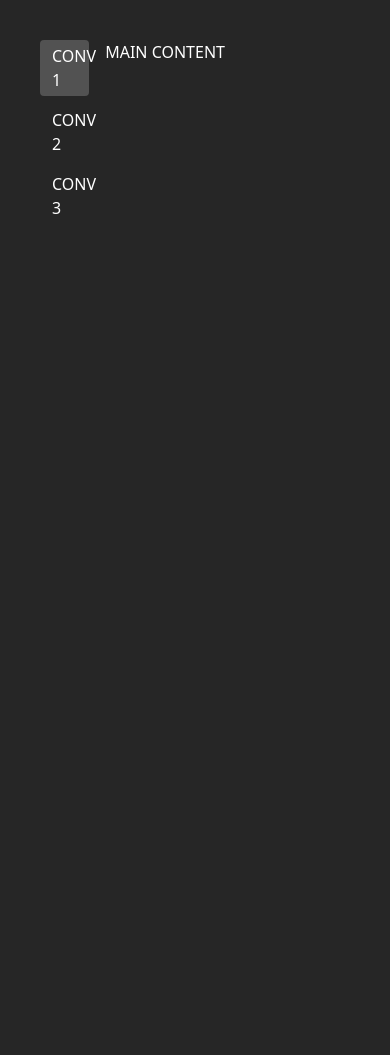
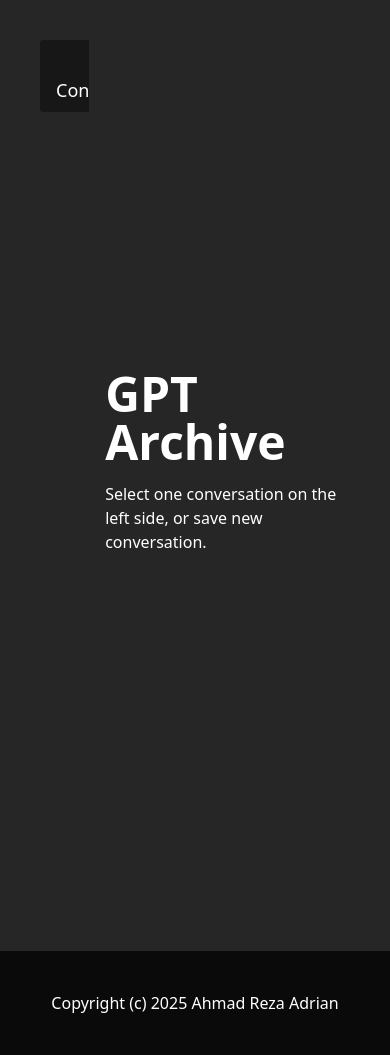
Before and after one commit to rezadrian01/GPT-Archive, a Flask app: page / in a window 390 px wide. Before the commit the page ends 214 px from the top, so only its background shows below. Run offline with Flask 3, Linux system fonts and the light colour scheme; data that the repository does not hold is empty.

Commit message:
feat: create insert conversation endpoint, fetching conversation data and show it on page (#3)

```diff
--- a/src/app.py
+++ b/src/app.py
@@ -1,14 +1,55 @@
-from flask import Flask, render_template
 
-from db import create_table, insert_conversation, get_conversations
+from flask import Flask, render_template, request
+from db import create_table, insert_conversation, get_conversations, get_conversation_by_id
+import json
+from scrape import scrape
 
 app = Flask(__name__)
 
 @app.route('/')
 def index():
     conversations = get_conversations()
-    print(conversations)
-    return render_template('index.html', text='Hello World')
+    for conversation in conversations:
+        conversation['text'] = json.loads(conversation['text'])
+
+    # print(json.loads(conversations[0]['text']))
+
+    return render_template('index.html', conversations=conversations, home = True)
+
+@app.route('/conversations/<int:conversation_id>', methods = ['GET'])
+def get_conversation(conversation_id):
+    conversations = get_conversations()
+    for conversation in conversations:
+        conversation['text'] = json.loads(conversation['text'])
+    conversation = next((conversation for conversation in conversations if conversation['conversation_id'] == conversation_id))
+
+    if not conversation:
+        return "Conversation not found"
+
+    return render_template('index.html', conversations = conversations, conversation=conversation, home = False)
+
+
+@app.route('/insert', methods = ["POST"])
+def insert_conversation_route():
+    req_data = request.get_json()
+    title = req_data['title']
+    link = req_data['link']
+    user_chat, assitant_chat =  scrape(link, headless=True)
+    text = []
+    lowercased_text = []
+
+    if not title or not link:
+        return "Error: Title or link is empty"
+
+    if len(user_chat) != len(assitant_chat):
+        return "Error: User and assistant chat length mismatch"
+
+    for i in range(len(user_chat)):
+        text.append({"user": user_chat[i], "assistant": assitant_chat[i]})
+        lowercased_text.append({"user": user_chat[i].lower(), "assistant": assitant_chat[i].lower()})
+
+    insert_conversation(title, link, text, lowercased_text)
+    return "Conversation inserted"
 
 if __name__ == '__main__':
     create_table()
--- a/src/db.py
+++ b/src/db.py
@@ -1,4 +1,5 @@
 import mysql.connector
+from json import dumps
 from config import DB_CONFIG
 
 def connect_db():
@@ -20,6 +21,7 @@ def create_table():
                 link TEXT,
                 title VARCHAR(255),
                 text LONGTEXT,
+                lowercased_text LONGTEXT,
                 created_at TIMESTAMP DEFAULT CURRENT_TIMESTAMP,
                 updated_at TIMESTAMP DEFAULT CURRENT_TIMESTAMP ON UPDATE CURRENT_TIMESTAMP
             );
@@ -29,13 +31,15 @@ def create_table():
         conn.close()
         print("Conversations table succesfully created.")
 
-def insert_conversation(title, link, chat_json):
+def insert_conversation(title, link, text, lowercased_text):
     """Add conversation to database"""
+    text = dumps(text)
+    lowercased_text = dumps(lowercased_text)
     conn = connect_db()
     if conn:
         cursor = conn.cursor()
-        query = "INSERT INTO Conversations (title, link, text) VALUES (%s, %s, %s)"
-        cursor.execute(query, (title, link, chat_json))
+        query = "INSERT INTO Conversations (title, link, text, lowercased_text) VALUES (%s, %s, %s, %s)"
+        cursor.execute(query, (title, link, text, lowercased_text))
         conn.commit()
         cursor.close()
         conn.close()
@@ -51,3 +55,15 @@ def get_conversations():
         cursor.close()
         conn.close()
         return conversations
+
+def get_conversation_by_id(conversation_id):
+    """Get a single conversation by ID from the database"""
+    conn = connect_db()
+    if conn:
+        cursor = conn.cursor(dictionary=True)
+        query = "SELECT * FROM Conversations WHERE conversation_id = %s"
+        cursor.execute(query, (conversation_id,))
+        conversation = cursor.fetchone()
+        cursor.close()
+        conn.close()
+        return conversation
--- a/src/templates/index.html
+++ b/src/templates/index.html
@@ -4,34 +4,68 @@
     <meta charset="UTF-8" />
     <meta name="viewport" content="width=device-width, initial-scale=1.0" />
     <script src="https://unpkg.com/@tailwindcss/browser@4"></script>
-    <title>GPTArchive</title>
+    <title>GPT Archive</title>
   </head>
-  <body class="bg-neutral-800 text-white">
-    <!-- Title from backend: {{ text }} -->
-    <div class="grid grid-cols-10 gap-4 p-10">
+  <body
+    class="bg-neutral-800 text-white flex flex-col justify-between min-h-[125dvh]"
+  >
+    <div class="grid grid-cols-10 gap-4 p-10 h-screen">
       <!-- Sidebar -->
-      <div class="col-span-2">
+      <div class="col-span-2 overflow-auto">
+        <button
+          type="button"
+          class="cursor-pointer bg-neutral-900 hover:bg-neutral-950 px-4 py-2 rounded mb-10 text-lg"
+        >
+          New Conversation
+        </button>
         <ul class="flex flex-col gap-2">
+          {% for conversation in conversations %}
           <li
             class="cursor-pointer rounded bg-neutral-600 px-3 py-1 transition-all"
           >
-            <a href="#"> CONV 1 </a>
+            <a href="/conversations/{{ conversation['conversation_id'] }}">
+              {{conversation['title']}}
+            </a>
           </li>
-          <li
-            class="cursor-pointer rounded hover:bg-neutral-600 px-3 py-1 transition-all"
-          >
-            <a href="#"> CONV 2 </a>
-          </li>
-          <li
-            class="cursor-pointer rounded hover:bg-neutral-600 px-3 py-1 transition-all"
-          >
-            <a href="#"> CONV 3 </a>
-          </li>
+          {% endfor %}
         </ul>
       </div>
 
       <!-- Main content -->
-      <main class="col-span-8">MAIN CONTENT</main>
+      <main class="col-span-8 lg:p-10 h-screen overflow-auto">
+        {% if home %}
+        <!-- Fallback text -->
+        <div class="flex flex-col gap-4 justify-center items-center h-full">
+          <h4 class="text-5xl font-semibold">GPT Archive</h4>
+          <p>
+            Select one conversation on the left side, or save new conversation.
+          </p>
+        </div>
+        {% else %}
+
+        <!-- Content -->
+        <div
+          class="flex flex-col gap-10 justify-center items-center min-h-screen p-4 pb-20 w-full"
+        >
+          {% for text in conversation['text'] %}
+          <section class="flex justify-end">
+            <div class="bg-neutral-900 rounded-2xl p-6 w-4/6">
+              {{text['user']}}
+            </div>
+          </section>
+          <section class="flex justify-start">
+            <div class="bg-neutral-900 rounded-2xl p-6 w-full">
+              {{text['assistant']}}
+            </div>
+          </section>
+          {%endfor%}
+        </div>
+
+        {% endif %}
+      </main>
     </div>
+    <footer class="bg-neutral-950 p-10 text-center">
+      <p>Copyright (c) 2025 Ahmad Reza Adrian</p>
+    </footer>
   </body>
 </html>
```
Also changed, not shown: src/scrape.py (+29 -18 lines).
